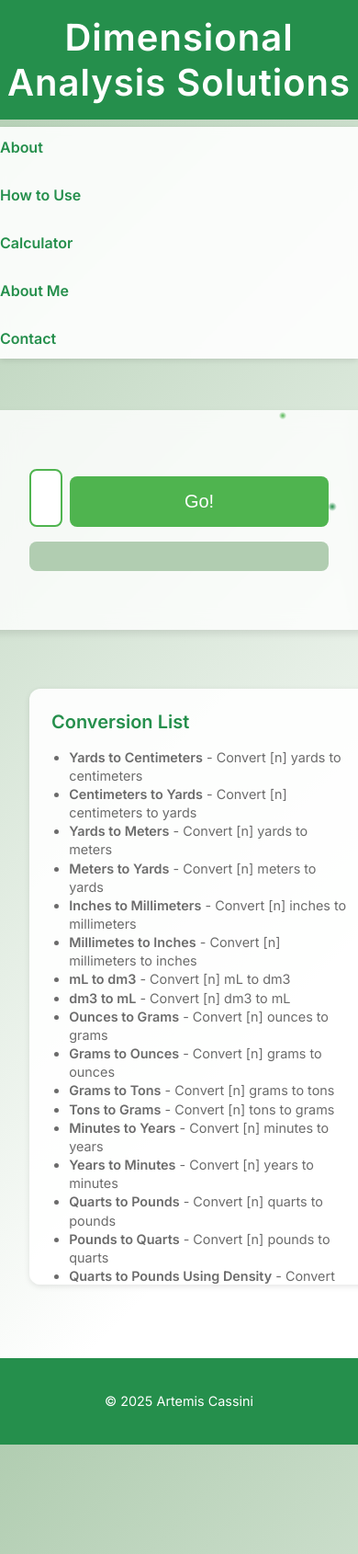
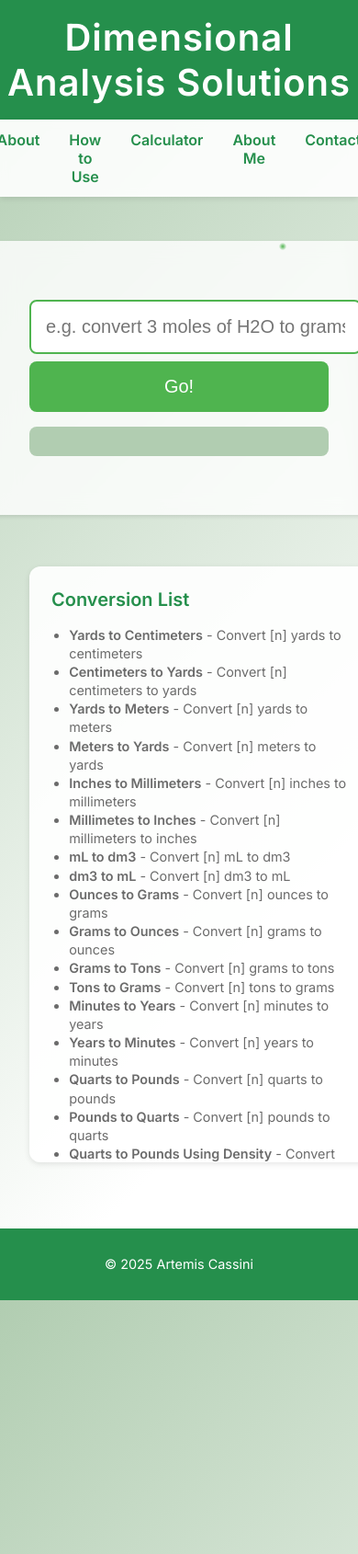
Before and after one commit to Artemis-Cassini/Dimensional-Analysis, a Flask app: page / in a window 390 px wide; the page is wider, and only the part inside the window is pictured. Shown: the top 1690 px of that part at 92% size. Run offline with Flask 3, Linux system fonts and the light colour scheme.

Commit message:
styles.css

```diff
--- a/CalcWebsite/static/styles.css
+++ b/CalcWebsite/static/styles.css
@@ -76,79 +76,85 @@
   font-family: monospace;
 }
 
-/* At the very bottom of styles.css: */
+/* Mobile-first vertical layout */
 @media (max-width: 600px) {
+  /* Adjust body and container padding */
   body {
+    padding: 0.5rem;
+    font-size: 0.9rem;
+  }
+
+  header, footer {
+    padding: 1rem 0;
+  }
+
+  /* Center and narrow the main content */
+  main {
     padding: 1rem;
   }
-  header h1 {
-    font-size: 1.75rem;
-    text-align: center;
-    margin: 1rem 0;
+
+  .calculator-container {
+    width: 100%;
+    max-width: 400px;
+    margin: 1rem auto;
+    padding: 1rem;
+    box-shadow: 0 2px 4px rgba(0,0,0,0.1);
   }
-  nav.main-nav ul {
+
+  /* Stack input and button vertically */
+  #calc-form {
+    display: flex;
     flex-direction: column;
-    gap: 1rem;
+    gap: 0.5rem;
   }
-  nav.main-nav a {
-    font-size: 0.9rem;
-  }
-  .calculator-container {
-    padding: 0.5rem;
-    margin: 0.5rem auto;
-    width: 90%;
-    max-width: 400px;
-  }
+
   #calc-form input {
     width: 100%;
     padding: 0.5rem;
     font-size: 1rem;
-    box-sizing: border-box;
   }
+
   #calc-form button {
     width: 100%;
-    margin-top: 0.5rem;
     padding: 0.5rem;
     font-size: 1rem;
   }
-  .result-box p {
-    font-size: 0.85rem;
-    padding: 0.5rem;
+
+  /* Adjust result box */
+  .result-box {
+    max-height: none;
+    margin-top: 0.5rem;
   }
+
+  /* Ensure info boxes are centered and full width */
   .info-container {
-    padding: 1rem 0;
+    display: flex;
+    flex-direction: column;
+    align-items: center;
+    padding: 0.5rem 0;
   }
+
   .info-box {
-    margin: 0.5rem auto;
-    max-width: 90%;
+    width: 100%;
+    max-width: 400px;
+    margin: 0.5rem 0;
     padding: 0.75rem;
   }
-  .info-box h2 {
-    font-size: 1rem;
+
+  /* Center navigation links if they exist */
+  nav.main-nav {
+    display: flex;
+    flex-direction: column;
+    align-items: center;
+    gap: 0.75rem;
+    padding: 0.5rem 0;
+    width: 100%;
   }
-  .info-box p,
-  .info-box ul {
-    font-size: 0.8rem;
-  }
-  /* Reduce header padding */
-  header {
-    padding: 1rem 0;
-  }
-  /* Compress navigation container */
-  nav.main-nav {
-    width: 90%;
-    margin: 0.5rem auto;
-    padding: 0.5rem 0;
-  }
-  nav.main-nav ul {
-    gap: 0.5rem;
-  }
-  /* Shrink main content padding */
-  main {
-    padding: 1rem;
-  }
-  /* Slightly reduce base font size */
-  body {
-    font-size: 0.9rem;
+
+  nav.main-nav a {
+    display: block;
+    text-align: center;
+    width: 100%;
+    max-width: 400px;
   }
 }
```
